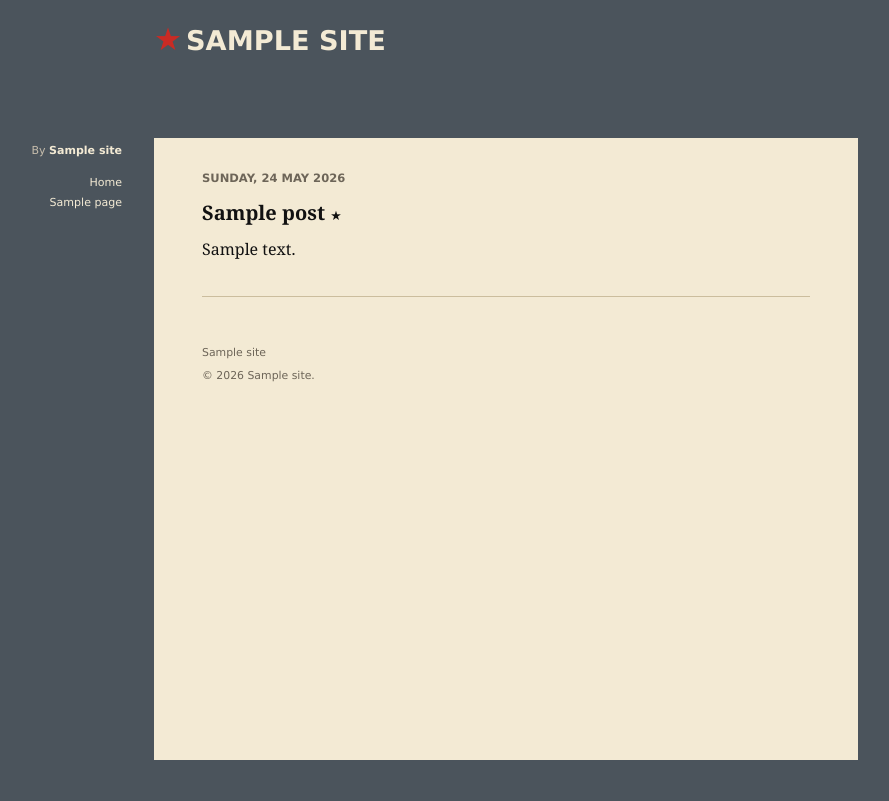
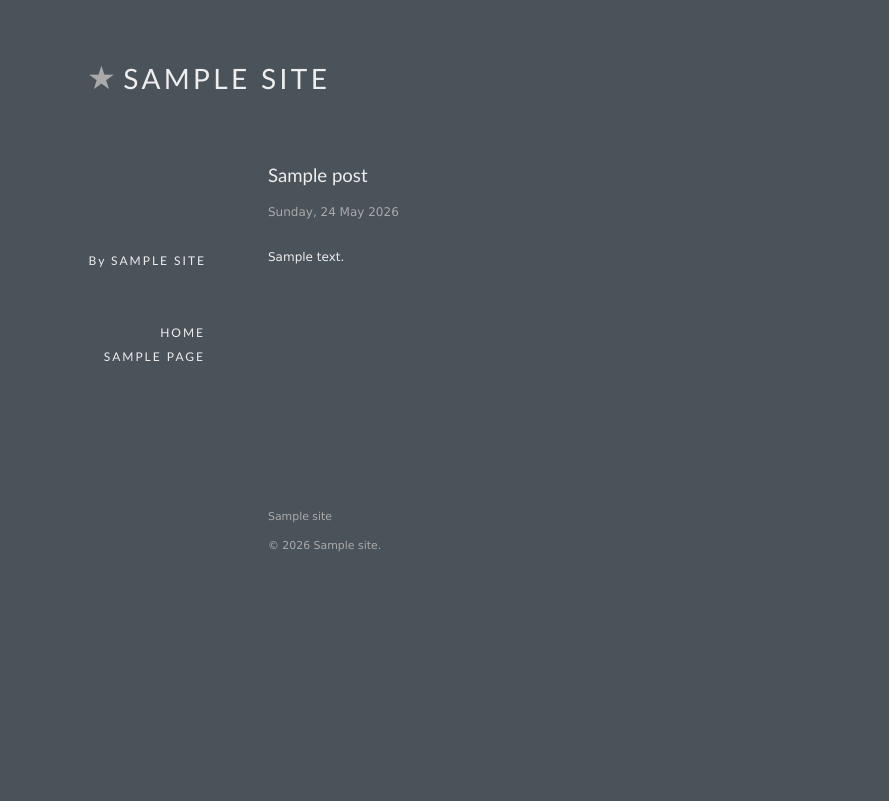
Before and after one commit to happyokay/fireblog-classic, a WordPress theme: template index.php in a window 1280 px wide. Shown: the whole page, without its empty margins (234-1123 px from the left). Before the commit the page ends 760 px from the top, so only its background shows below. Run offline with PHP 8.4 and a stand-in for WordPress, Linux system fonts and the light colour scheme; the site name, menu and one post (Sample post) are stand-ins, and other content is empty; some libraries are stand-ins or nearby versions.

Commit message:
Tighten Daring Fireball-style presentation

```diff
--- a/index.php
+++ b/index.php
@@ -12,11 +12,10 @@ if ( have_posts() ) :
 		the_post();
 		?>
 		<article id="post-<?php the_ID(); ?>" <?php post_class( 'article' ); ?>>
+			<h1 class="article-title">
+				<a href="<?php the_permalink(); ?>"><?php the_title(); ?></a>
+			</h1>
 			<h6 class="dateline"><?php echo esc_html( fireblog_classic_post_dateline() ); ?></h6>
-			<h2 class="article-title">
-				<a href="<?php the_permalink(); ?>"><?php the_title(); ?></a>
-				<a class="permalink" href="<?php the_permalink(); ?>" aria-label="<?php esc_attr_e( 'Permanent link', 'fireblog-classic' ); ?>">&#9733;</a>
-			</h2>
 			<div class="entry-content">
 				<?php the_content( __( 'Continue reading', 'fireblog-classic' ) ); ?>
 			</div>
--- a/single.php
+++ b/single.php
@@ -11,8 +11,8 @@ while ( have_posts() ) :
 	the_post();
 	?>
 	<article id="post-<?php the_ID(); ?>" <?php post_class( 'article' ); ?>>
+		<h1 class="article-title"><?php the_title(); ?></h1>
 		<h6 class="dateline"><?php echo esc_html( fireblog_classic_post_dateline() ); ?></h6>
-		<h1 class="article-title"><?php the_title(); ?></h1>
 		<div class="entry-content">
 			<?php the_content(); ?>
 		</div>
--- a/style.css
+++ b/style.css
@@ -4,7 +4,7 @@ Theme URI: https://example.com/fireblog-classic
 Author: Custom
 Author URI: https://example.com
 Description: A spare, text-first WordPress theme inspired by classic independent weblogs.
-Version: 0.1.0
+Version: 0.2.0
 Requires at least: 6.0
 Tested up to: 6.5
 Requires PHP: 7.4
@@ -14,238 +14,342 @@ Text Domain: fireblog-classic
 */
 
 :root {
-	--fb-bg: #4b545c;
-	--fb-panel: #f3ead4;
-	--fb-text: #111111;
-	--fb-muted: #6d6558;
-	--fb-rule: #cbbd9d;
-	--fb-link: #a21612;
-	--fb-link-hover: #c92b24;
-	--fb-sidebar-link: #f3ead4;
-	--fb-sidebar-muted: #c6bdac;
-	--fb-serif: Georgia, "Times New Roman", Times, serif;
-	--fb-sans: Verdana, Arial, Helvetica, sans-serif;
+	--fb-bg: #4a525a;
+	--fb-bg-hover: #606870;
+	--fb-code-bg: #5b636b;
+	--fb-text: #eeeeee;
+	--fb-muted: #aaaaaa;
+	--fb-link: #dddddd;
+	--fb-rule: #777777;
+	--fb-sans: Verdana, system-ui, Helvetica, sans-serif;
+	--fb-heading: "Gill Sans MT", "Gill Sans", "Gill Sans Std", Verdana, sans-serif;
 }
 
 html {
-	font-size: 16px;
+	height: 100%;
+	margin-bottom: 1px;
 }
 
 body {
+	-webkit-text-size-adjust: none;
+	background-color: var(--fb-bg);
+	color: var(--fb-text);
+	font-family: var(--fb-sans);
+	font-size: 12px;
+	line-height: 1.8em;
 	margin: 0;
-	background: var(--fb-bg);
-	color: var(--fb-text);
-	font-family: var(--fb-serif);
-	line-height: 1.45;
+	min-width: 760px;
+	padding: 0;
+	text-align: left;
 }
 
 a {
 	color: var(--fb-link);
+	border-color: #888888;
+	border-style: none none solid;
+	border-width: 0 0 1px;
+	padding: 3px 0 2px;
 	text-decoration: none;
+}
+
+a:visited {
+	border-color: #999999;
+	border-style: none none dotted;
+	color: var(--fb-link);
 }
 
 a:hover,
 a:focus {
-	color: var(--fb-link-hover);
-	text-decoration: underline;
+	background-color: var(--fb-bg-hover);
+	border-color: var(--fb-bg-hover);
+	color: #ffffff;
+	text-decoration: none;
 }
 
 img {
 	height: auto;
+	margin-top: 5px;
 	max-width: 100%;
 }
 
+p {
+	margin: 0 0 1.6em;
+	padding: 0;
+}
+
+strong {
+	font-size: 0.91em;
+	font-weight: normal;
+	letter-spacing: 0.2em;
+	text-transform: uppercase;
+}
+
 .site-box {
-	box-sizing: border-box;
-	display: grid;
-	grid-template-columns: 10.75rem minmax(0, 44rem);
-	gap: 2rem;
+	border: 0;
+	height: auto;
 	margin: 0 auto;
-	max-width: 59rem;
-	min-height: 100vh;
-	padding: 1.5rem 1rem 2.5rem;
+	padding: 0;
+	position: relative;
+	text-align: left;
+	width: 720px;
 }
 
 .site-banner {
-	grid-column: 1 / -1;
-	margin-bottom: -0.75rem;
-	padding-left: 12.75rem;
+	background-color: transparent;
+	border: 0 dotted var(--fb-bg-hover);
+	height: auto;
+	line-height: 0;
+	margin: 59px 12px 69px 41px;
+	padding: 0;
+	text-align: left;
+	width: 300px;
 }
 
 .site-title {
-	color: var(--fb-panel);
+	border: 0;
+	color: var(--fb-text);
 	display: inline-block;
-	font-family: var(--fb-sans);
-	font-size: 1.7rem;
-	font-weight: 700;
-	letter-spacing: 0;
-	line-height: 1;
+	font-family: var(--fb-heading);
+	font-size: 28px;
+	font-weight: normal;
+	letter-spacing: 0.12em;
+	line-height: 1.1;
+	padding: 0;
 	text-transform: uppercase;
 }
 
 .site-title:hover,
 .site-title:focus {
+	background-color: transparent;
 	color: #ffffff;
 	text-decoration: none;
 }
 
 .custom-logo-link {
+	border: 0;
 	display: inline-block;
 	line-height: 0;
+	padding: 0;
+}
+
+.custom-logo-link:hover,
+.custom-logo-link:focus {
+	background-color: transparent;
 }
 
 .custom-logo {
 	display: block;
-	max-height: 56px;
+	margin-top: 0;
+	max-height: 64px;
+	max-width: 300px;
 	width: auto;
 }
 
 .site-title-mark {
-	color: var(--fb-link-hover);
+	color: var(--fb-muted);
 	font-size: 1.15em;
 	margin-right: 0.25rem;
 }
 
 .site-sidebar {
-	color: var(--fb-sidebar-muted);
-	font-family: var(--fb-sans);
-	font-size: 0.69rem;
-	line-height: 1.35;
-	padding-top: 0.35rem;
+	background-color: transparent;
+	border: 0 dotted gray;
+	color: var(--fb-text);
+	font-family: var(--fb-heading);
+	height: auto;
+	left: 0;
+	line-height: 1em;
+	padding: 5px 0 0;
+	position: absolute;
 	text-align: right;
+	top: 191px;
+	width: 160px;
 }
 
 .site-sidebar p {
-	margin: 0 0 1.1rem;
+	letter-spacing: 2px;
+	margin: 0 0 5em -3em;
+	padding: 0;
 }
 
 .site-sidebar strong {
-	color: var(--fb-panel);
+	color: var(--fb-text);
+	font-size: 1em;
+	font-weight: normal;
+	letter-spacing: 2px;
+	text-transform: uppercase;
 }
 
 .site-sidebar ul {
 	list-style: none;
-	margin: 0 0 1.4rem;
+	margin: 0 0 5em -4em;
 	padding: 0;
 }
 
 .site-sidebar li {
-	margin: 0 0 0.32rem;
+	letter-spacing: 2px;
+	list-style: none;
+	margin: 0 0 1em;
+	padding: 0;
+	text-transform: uppercase;
 }
 
 .site-sidebar a {
-	color: var(--fb-sidebar-link);
+	border: 0;
+	color: var(--fb-text);
+	padding: 4px 1px;
+	text-decoration: none;
 }
 
 .site-sidebar a:hover,
 .site-sidebar a:focus {
+	background-color: var(--fb-bg-hover);
 	color: #ffffff;
 }
 
 .sidebar-sponsor {
-	border-top: 1px solid rgba(243, 234, 212, 0.22);
-	margin-top: 1.65rem;
-	padding-top: 1rem;
+	border: 0;
+	font-size: 11px;
+	line-height: 1.7em;
+	margin: 10em 0 0 2em;
+	padding: 0;
 }
 
 .sidebar-sponsor-title {
-	color: var(--fb-panel);
+	color: var(--fb-text);
 	display: block;
 	font-weight: 700;
 	margin-bottom: 0.35rem;
 }
 
 .site-main {
-	background: var(--fb-panel);
-	box-sizing: border-box;
-	max-width: 44rem;
-	min-height: 70vh;
-	padding: 2.05rem 3rem 2.65rem;
+	background: transparent;
+	border: 0 dotted gray;
+	box-sizing: content-box;
+	margin: 0 0 0 222px;
+	padding: 0;
+	position: relative;
+	width: 425px;
 }
 
 .article,
 .archive-index,
 .page-content,
 .not-found {
-	font-size: 1rem;
+	background-color: transparent;
+	color: var(--fb-text);
+	font-size: 1em;
 }
 
 .article {
-	margin-bottom: 2rem;
+	margin: 0;
+	padding: 0;
+}
+
+.article + .article {
+	margin-top: 10em;
 }
 
 .dateline,
-.archive-index h1,
 .page-content h1,
 .not-found h1 {
+	font-family: var(--fb-sans);
 	color: var(--fb-muted);
-	font-family: var(--fb-sans);
-	font-size: 0.72rem;
-	font-weight: 700;
+	font-size: 1em;
+	font-weight: normal;
 	letter-spacing: 0;
-	line-height: 1.25;
-	margin: 0 0 1rem;
-	text-transform: uppercase;
+	line-height: 1.8em;
+	margin: -0.75em 0 2em;
+	text-transform: none;
 }
 
 .article-title {
-	font-size: 1.25rem;
-	line-height: 1.2;
-	margin: 0 0 0.8rem;
+	font-family: var(--fb-heading);
+	font-size: 1.55em;
+	font-weight: normal;
+	line-height: 1.3em;
+	margin: 0 0 1.25em;
+	text-align: left;
 }
 
 .article-title a {
+	border: 0;
 	color: var(--fb-text);
+	padding: 0;
+	text-decoration: none;
 }
 
 .article-title a:hover,
 .article-title a:focus {
-	color: var(--fb-link);
+	background-color: transparent;
+	color: #ffffff;
 }
 
 .entry-content p,
 .page-content p {
-	margin: 0 0 1rem;
+	margin: 0 0 1.6em;
 }
 
 .entry-content blockquote {
+	background: transparent;
 	border-left: 1px solid var(--fb-rule);
-	color: #302b25;
-	margin: 1.15rem 0 1.15rem 1rem;
-	padding-left: 1rem;
+	border-right: 0 solid var(--fb-rule);
+	color: var(--fb-text);
+	margin: 2em 0 2em 0.25em;
+	outline: 0;
+	padding: 0 0 0 1.25em;
+	vertical-align: baseline;
 }
 
 .entry-content code,
 .entry-content pre {
-	font-family: Menlo, Consolas, Monaco, monospace;
-	font-size: 0.88em;
+	font-family: ui-monospace, Menlo, Monaco, monospace;
 }
 
 .entry-content pre {
-	background: rgba(255, 255, 255, 0.45);
+	background-color: var(--fb-code-bg);
+	border-radius: 3px;
+	color: var(--fb-text);
+	display: inline-block;
+	font-size: 1em;
+	line-height: 1.5em;
+	margin: 0.5em 0 2em;
+	max-width: 120%;
+	min-width: 93%;
 	overflow-x: auto;
-	padding: 0.9rem;
+	padding: 5px 10px;
+	white-space: pre;
+	width: auto;
+}
+
+.entry-content code {
+	background-color: var(--fb-code-bg);
+	border-radius: 3px;
+	font-size: 1.09em;
+	padding: 2px;
 }
 
 .permalink {
-	color: var(--fb-muted);
-	font-family: var(--fb-sans);
-	font-size: 0.8rem;
+	border: 0;
+	color: #bbbbbb;
+	font-family: "Hiragino Kaku Gothic Pro", Osaka, "Zapf Dingbats", sans-serif;
+	padding: 3px 3px 3px 5px;
 	white-space: nowrap;
 }
 
 .post-divider {
 	border: 0;
-	border-top: 1px solid var(--fb-rule);
-	margin: 2.15rem 0;
+	color: #cccccc;
+	margin: 7em 0 11em;
+	padding-right: 2em;
 }
 
 .nav-links,
 .post-navigation,
 .posts-navigation {
 	font-family: var(--fb-sans);
-	font-size: 0.75rem;
-	margin-top: 2rem;
+	font-size: 1em;
+	margin-top: 5em;
 }
 
 .nav-links {
@@ -254,56 +358,65 @@ img {
 }
 
 .archive-search {
-	margin: 0 0 3.4rem;
+	margin: 0 0 4em;
 }
 
 .archive-search input[type="search"] {
 	box-sizing: border-box;
 	font-family: var(--fb-sans);
-	font-size: 0.82rem;
-	margin-right: 0.45rem;
+	font-size: 1em;
+	margin-right: 8px;
 	max-width: 100%;
-	padding: 0.25rem 0.35rem;
+	padding: 2px 4px;
 	width: 26rem;
 }
 
 .archive-search input[type="submit"] {
 	font-family: var(--fb-sans);
-	font-size: 0.78rem;
-	padding: 0.22rem 0.65rem;
+	font-size: 1em;
 }
 
 .archive-index h1 {
 	color: var(--fb-text);
-	font-size: 1.45rem;
-	margin-bottom: 1.4rem;
-	text-transform: none;
+	font-family: var(--fb-heading);
+	font-size: 1.55em;
+	font-weight: normal;
+	line-height: 1.3em;
+	margin: 0 0 1.25em;
 }
 
 .archive-month {
 	color: var(--fb-muted);
-	font-family: var(--fb-sans);
-	font-size: 1.05rem;
-	margin: 2.1rem 0 0.95rem;
+	font-family: var(--fb-heading);
+	font-size: 1.05em;
+	font-weight: normal;
+	letter-spacing: 0.2em;
+	line-height: 1.8em;
+	margin: 4em 0 1em;
+	text-transform: uppercase;
 }
 
 .archive-entry {
-	margin: 0 0 0.78rem;
+	line-height: 1.8em;
+	margin: 0 0 1em;
+	padding-left: 2em;
+	text-indent: -2em;
 }
 
 .archive-entry small {
 	color: var(--fb-muted);
 	font-family: var(--fb-sans);
-	font-size: 0.7rem;
-	margin-left: 1.15rem;
+	font-size: 1em;
+	margin-left: 1.25em;
 	white-space: nowrap;
 }
 
 .site-footer {
 	color: var(--fb-muted);
 	font-family: var(--fb-sans);
-	font-size: 0.68rem;
-	margin-top: 3rem;
+	font-size: 0.91em;
+	margin-top: 14em;
+	padding-bottom: 1em;
 }
 
 .site-footer p {
@@ -319,29 +432,36 @@ img {
 }
 
 @media (max-width: 760px) {
+	body {
+		min-width: 0;
+	}
+
 	.site-box {
 		display: block;
-		padding: 1rem 0 0;
+		padding: 0 18px 36px;
+		width: auto;
 	}
 
 	.site-banner {
-		margin: 0 1rem 1rem;
-		padding-left: 0;
+		margin: 28px 0 32px;
+		width: auto;
 	}
 
 	.site-sidebar {
-		padding: 0 1rem 1rem;
+		margin: 0 0 3em;
+		position: static;
 		text-align: left;
+		width: auto;
 	}
 
 	.site-sidebar li {
 		display: inline;
-		margin-right: 0.75rem;
+		margin-right: 1em;
 	}
 
 	.site-main {
-		max-width: none;
-		padding: 1.45rem 1.2rem 2rem;
+		margin-left: 0;
+		width: auto;
 	}
 
 	.archive-entry small {
```
